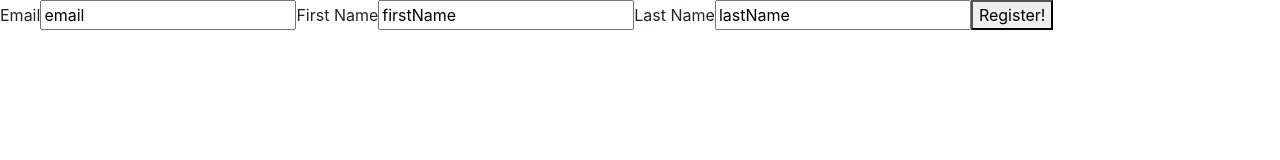
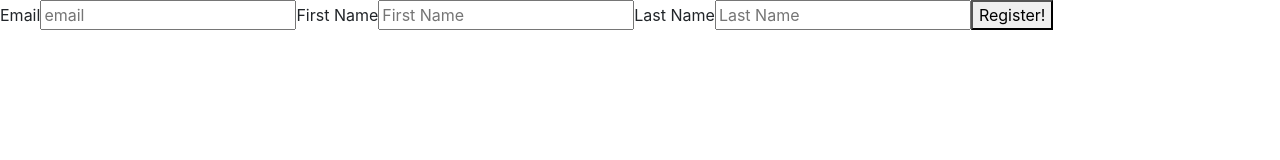
Before and after one commit to Ricardo-Lewin/yodlr-front-end, a React (Create React App) app: page / in a window 1280 px wide. Shown: the top 160 px of the page. Built offline with nearby package versions, Linux system fonts and the light colour scheme.

Commit message:
added form handling and state logic

```diff
--- a/src/NewUserForm.js
+++ b/src/NewUserForm.js
@@ -1,28 +1,48 @@
-import React from 'react'
+import React, {useState} from 'react'
+
 
 function NewUserForm () {
+    const INITIAL_STATE = { email: "", firstName: "", lastName: ""}
+
+    const [formData, setFormData] = useState(INITIAL_STATE)
+
+    const handleChange = e => {
+        const { name, value } = e.target;
+        setFormData(formData => ({
+            ...formData,
+            [name]: value
+        }))
+    }
+    const handleSubmit = async (e) => {
+        e.preventDefault()
+        setFormData(INITIAL_STATE)
+    }
+
     return (
-        <form>
+        <form onSubmit={handleSubmit}>
             <label htmlFor="email">Email</label>
             <input
             type="text"
             name='email'
             placeholder="email"
-            value="email"
+            value={formData.email}
+            onChange={handleChange}
             />
             <label htmlFor="firstName">First Name</label>
             <input
             type="text"
             name='firstName'
             placeholder="First Name"
-            value="firstName"
+            value={formData.firstName}
+            onChange={handleChange}
             />
             <label htmlFor="lastName">Last Name</label>
             <input
             type="text"
             name='lastName'
             placeholder="Last Name"
-            value="lastName"
+            value={formData.lastName}
+            onChange={handleChange}
             />
             <button>Register!</button>
         </form>
```
Also changed, not shown: src/UserList.js (deleted).
